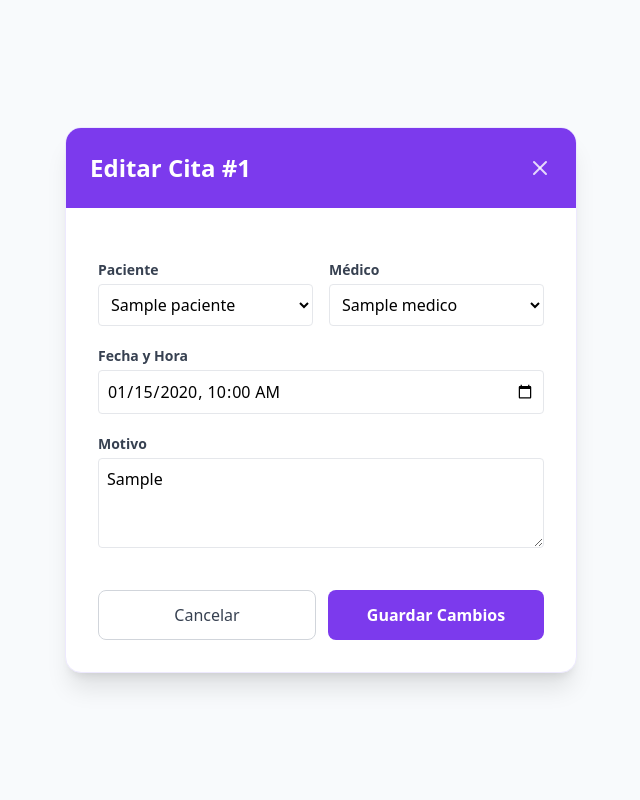
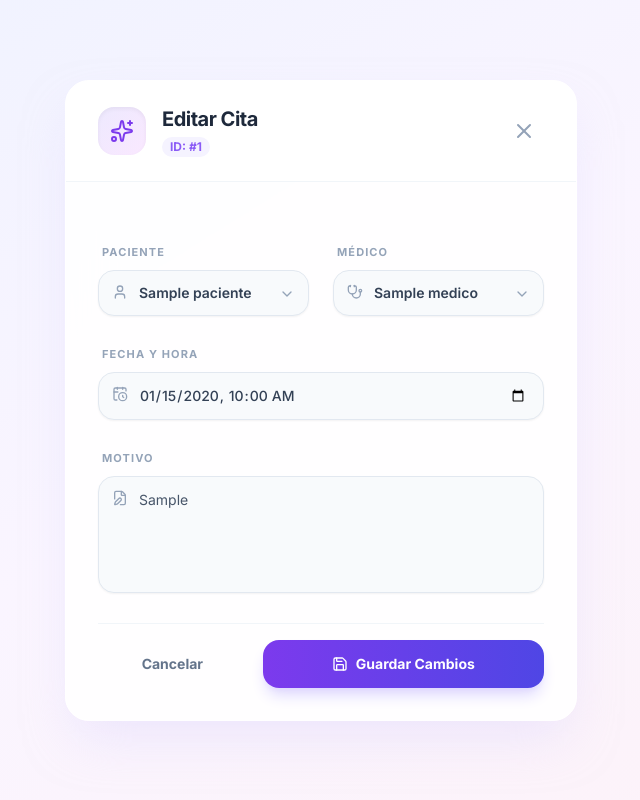
Before and after one commit to gaobnose/AgendaMedica, a Django app: page /editar/cita/1/ in a window 1280 px wide. Shown: the whole page, without its empty margins (319-959 px from the left). Run offline with Django 5.2, Linux system fonts and the light colour scheme; tables that the repository leaves empty hold one stand-in row (values such as "Sample post"); some libraries are stand-ins or nearby versions.

Commit message:
Enhance edit appointment page layout and styles
Refactorización UI/UX en editar_cita.html: Diseño moderno con Tailwind, animaciones y glassmorphism.

```diff
--- a/consultorio copy/agenda/templates/editar_cita.html
+++ b/consultorio copy/agenda/templates/editar_cita.html
@@ -1,62 +1,120 @@
+{% load static %}
 <!DOCTYPE html>
 <html lang="es">
 <head>
     <meta charset="UTF-8">
     <meta name="viewport" content="width=device-width, initial-scale=1.0">
-    <title>Editar Cita</title>
+    <title>Editar Cita | Sigma Cita</title>
+
     <script src="https://cdn.tailwindcss.com"></script>
     <script src="https://unpkg.com/lucide@latest"></script>
+    <link href="https://fonts.googleapis.com/css2?family=Inter:wght@300;400;500;600;700&display=swap" rel="stylesheet">
+
+    <style>
+        body { font-family: 'Inter', sans-serif; }
+
+        /* Animación Pop In con rebote suave */
+        .animate-pop-in {
+            animation: popIn 0.5s cubic-bezier(0.175, 0.885, 0.32, 1.275) forwards;
+            opacity: 0;
+            transform: scale(0.95) translateY(20px);
+        }
+
+        @keyframes popIn {
+            to {
+                opacity: 1;
+                transform: scale(1) translateY(0);
+            }
+        }
+    </style>
 </head>
-<body class="min-h-screen bg-slate-50 flex items-center justify-center p-4">
+<body class="min-h-screen bg-gradient-to-br from-indigo-50 via-purple-50 to-pink-50 flex items-center justify-center p-4 selection:bg-fuchsia-200 selection:text-fuchsia-900">
 
-    <div class="bg-white rounded-2xl shadow-xl max-w-lg w-full overflow-hidden border border-violet-100">
-        <div class="bg-violet-600 p-6 text-white flex justify-between items-center">
-            <h2 class="text-2xl font-bold">Editar Cita #{{ cita.id }}</h2>
-            <a href="{% url 'inicio' %}" class="text-white/80 hover:text-white"><i data-lucide="x" class="w-6 h-6"></i></a>
+    <div class="animate-pop-in bg-white/90 backdrop-blur-xl rounded-3xl shadow-2xl shadow-violet-200/50 max-w-lg w-full overflow-hidden border border-white relative">
+
+        <div class="px-8 py-6 border-b border-slate-100 flex justify-between items-center bg-white/50">
+            <div class="flex items-center gap-4">
+                <div class="bg-gradient-to-br from-violet-100 to-fuchsia-100 p-3 rounded-2xl text-violet-600 shadow-inner">
+                    <i data-lucide="sparkles" class="w-6 h-6"></i>
+                </div>
+                <div>
+                    <h2 class="text-xl font-bold text-slate-800 tracking-tight">Editar Cita</h2>
+                    <p class="text-xs text-violet-500 font-bold bg-violet-50 inline-block px-2 py-0.5 rounded-full mt-1">ID: #{{ cita.id }}</p>
+                </div>
+            </div>
+            <a href="{% url 'inicio' %}" class="group p-2 rounded-xl hover:bg-slate-100 transition-colors">
+                <i data-lucide="x" class="w-6 h-6 text-slate-400 group-hover:text-red-500 transition-colors"></i>
+            </a>
         </div>
 
-        <form method="POST" class="p-8 space-y-5">
+        <form method="POST" class="p-8 space-y-6">
             {% csrf_token %}
 
-            <div class="grid grid-cols-2 gap-4">
-                <div>
-                    <label class="block text-sm font-bold text-gray-700 mb-1">Paciente</label>
-                    <select name="cita-paciente-id" class="w-full p-2 border rounded bg-white">
+            <div class="grid grid-cols-1 md:grid-cols-2 gap-6">
+                <div class="space-y-2">
+                    <label class="text-[11px] font-bold text-slate-400 uppercase tracking-widest ml-1">Paciente</label>
+                    <div class="relative group">
+                        <i data-lucide="user" class="absolute left-3.5 top-3.5 w-4 h-4 text-slate-400 group-focus-within:text-violet-500 transition-colors"></i>
+                        <select name="cita-paciente-id" class="w-full pl-10 pr-8 py-3 bg-slate-50 border border-slate-200 rounded-2xl text-sm focus:bg-white focus:ring-4 focus:ring-violet-100 focus:border-violet-300 outline-none transition-all appearance-none cursor-pointer text-slate-700 font-semibold shadow-sm">
                             {% for p in pacientes %}
                             <option value="{{ p.id }}" {% if p.id == cita.paciente.id %}selected{% endif %}>
                                 {{ p.nombre }}
                             </option>
                             {% endfor %}
                         </select>
+                        <i data-lucide="chevron-down" class="absolute right-3.5 top-4 w-4 h-4 text-slate-400 pointer-events-none"></i>
                     </div>
-                <div>
-                    <label class="block text-sm font-bold text-gray-700 mb-1">Médico</label>
-                    <select name="cita-medico-id" class="w-full p-2 border rounded bg-white">
+                </div>
+
+                <div class="space-y-2">
+                    <label class="text-[11px] font-bold text-slate-400 uppercase tracking-widest ml-1">Médico</label>
+                    <div class="relative group">
+                        <i data-lucide="stethoscope" class="absolute left-3.5 top-3.5 w-4 h-4 text-slate-400 group-focus-within:text-violet-500 transition-colors"></i>
+                        <select name="cita-medico-id" class="w-full pl-10 pr-8 py-3 bg-slate-50 border border-slate-200 rounded-2xl text-sm focus:bg-white focus:ring-4 focus:ring-violet-100 focus:border-violet-300 outline-none transition-all appearance-none cursor-pointer text-slate-700 font-semibold shadow-sm">
                             {% for m in medicos %}
                             <option value="{{ m.id }}" {% if m.id == cita.medico.id %}selected{% endif %}>
                                 {{ m.nombre }}
                             </option>
                             {% endfor %}
                         </select>
+                        <i data-lucide="chevron-down" class="absolute right-3.5 top-4 w-4 h-4 text-slate-400 pointer-events-none"></i>
+                    </div>
                 </div>
             </div>
 
-            <div>
-                <label class="block text-sm font-bold text-gray-700 mb-1">Fecha y Hora</label>
-                <input type="datetime-local" name="cita-fecha" value="{{ fecha_formateada }}" class="w-full p-2 border rounded focus:ring-2 focus:ring-violet-500">
+            <div class="space-y-2">
+                <label class="text-[11px] font-bold text-slate-400 uppercase tracking-widest ml-1">Fecha y Hora</label>
+                <div class="relative group">
+                    <i data-lucide="calendar-clock" class="absolute left-3.5 top-3.5 w-4 h-4 text-slate-400 group-focus-within:text-violet-500 transition-colors"></i>
+                    <input type="datetime-local" name="cita-fecha" value="{{ fecha_formateada }}"
+                        class="w-full pl-10 pr-4 py-3 bg-slate-50 border border-slate-200 rounded-2xl text-sm focus:bg-white focus:ring-4 focus:ring-violet-100 focus:border-violet-300 outline-none transition-all text-slate-700 font-medium shadow-sm cursor-pointer">
+                </div>
             </div>
 
-            <div>
-                <label class="block text-sm font-bold text-gray-700 mb-1">Motivo</label>
-                <textarea name="cita-motivo" rows="3" class="w-full p-2 border rounded focus:ring-2 focus:ring-violet-500">{{ cita.motivo }}</textarea>
+            <div class="space-y-2">
+                <label class="text-[11px] font-bold text-slate-400 uppercase tracking-widest ml-1">Motivo</label>
+                <div class="relative group">
+                    <i data-lucide="file-edit" class="absolute left-3.5 top-3.5 w-4 h-4 text-slate-400 group-focus-within:text-violet-500 transition-colors"></i>
+                    <textarea name="cita-motivo" rows="4"
+                        class="w-full pl-10 pr-4 py-3 bg-slate-50 border border-slate-200 rounded-2xl text-sm focus:bg-white focus:ring-4 focus:ring-violet-100 focus:border-violet-300 outline-none transition-all resize-none text-slate-600 leading-relaxed shadow-sm">{{ cita.motivo }}</textarea>
+                </div>
             </div>
 
-            <div class="flex gap-3 pt-4">
-                <a href="{% url 'inicio' %}" class="flex-1 py-3 text-center border border-gray-300 rounded-lg text-gray-700 hover:bg-gray-50">Cancelar</a>
-                <button type="submit" class="flex-1 py-3 bg-violet-600 text-white rounded-lg hover:bg-violet-700 font-bold">Guardar Cambios</button>
+            <div class="flex items-center gap-4 pt-4 border-t border-slate-100">
+                <a href="{% url 'inicio' %}" class="flex-1 py-3.5 px-4 text-center text-sm font-bold text-slate-500 hover:text-slate-700 hover:bg-slate-100 rounded-2xl transition-all">
+                    Cancelar
+                </a>
+
+                <button type="submit" class="flex-[2] py-3.5 px-6 bg-gradient-to-r from-violet-600 to-indigo-600 hover:from-violet-500 hover:to-indigo-500 text-white text-sm font-bold rounded-2xl shadow-lg shadow-violet-200 transition-all transform hover:-translate-y-0.5 active:scale-95 flex justify-center items-center gap-2">
+                    <i data-lucide="save" class="w-4 h-4"></i>
+                    Guardar Cambios
+                </button>
             </div>
         </form>
     </div>
-    <script>lucide.createIcons();</script>
+
+    <script>
+        lucide.createIcons();
+    </script>
 </body>
 </html>
```
Lines whose indentation alone changed are shown as unchanged.
